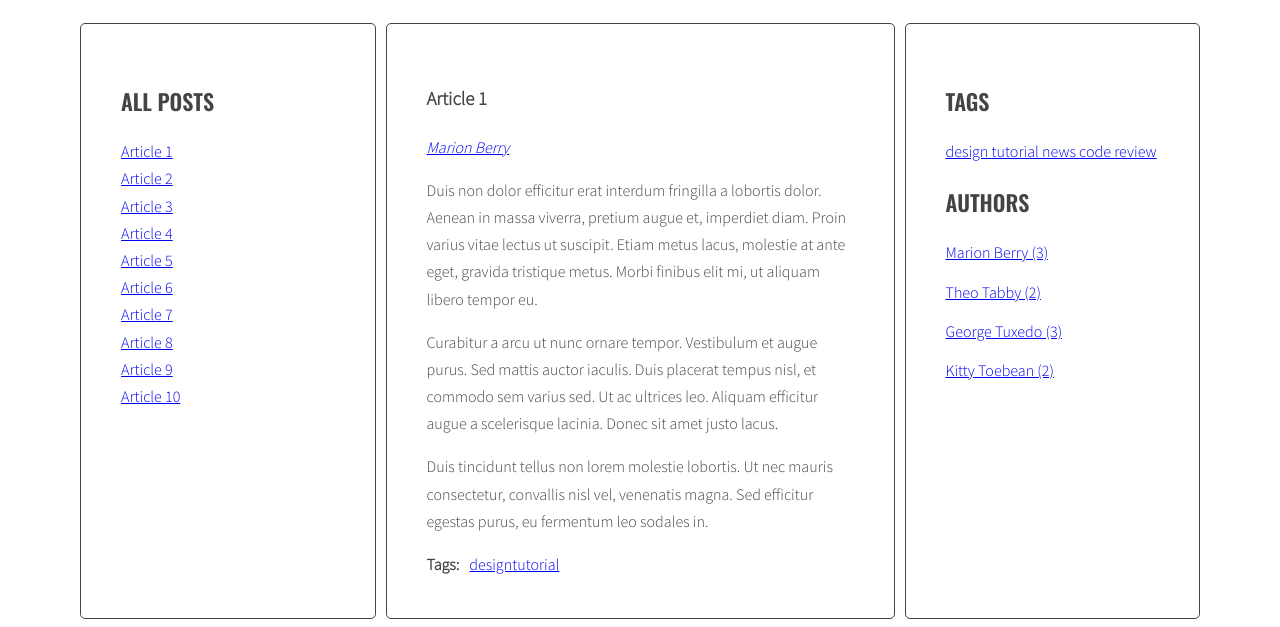
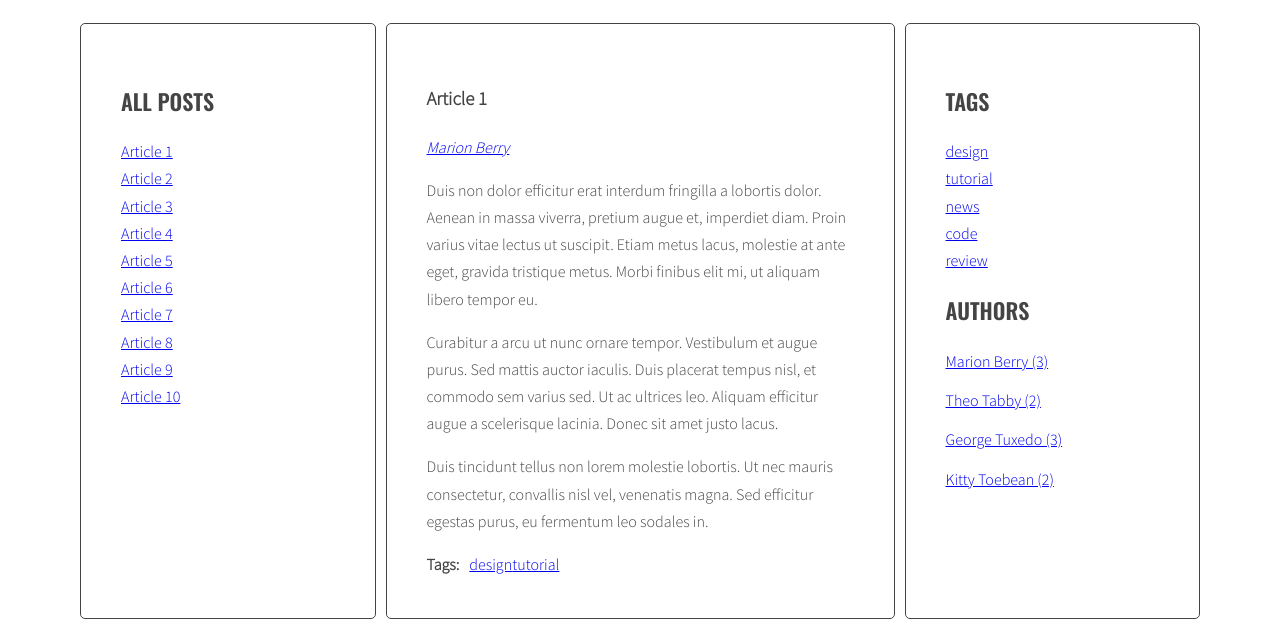
Before and after one commit to mkusztal/JS-Handlebar-AuthorsBlog, a website: page index.html in a window 1280 px wide. Shown: the part 220-847 px from the top of the page. Drawn offline with nearby package versions, Linux system fonts and the light colour scheme.

Commit message:
Added tags and authors cloud

```diff
--- a/js/script.js
+++ b/js/script.js
@@ -193,12 +193,11 @@ function generateTags() {
 
   //const allTagsData = { tags: [] };
 
-  const tagsParams = calculateTagsParams(allTags);
-  console.log('tagParams: ', tagsParams);
-
   const tagList = document.querySelector(opts.TagsListSelector);
   // create variable for all links HTML code
   let allTagsLinkHTML = '';
+
+  const tagsParams = calculateTagsParams(allTags);
 
   // START LOOP: for each tag in allTags
   for (let tag in allTags) {
--- a/sass/style.scss
+++ b/sass/style.scss
@@ -124,7 +124,7 @@ body {
 
 /* Tags */
 
-.tags li {
+.tags {
   display: inline;
 }
 
```
Also changed, not shown: css/style.css.
